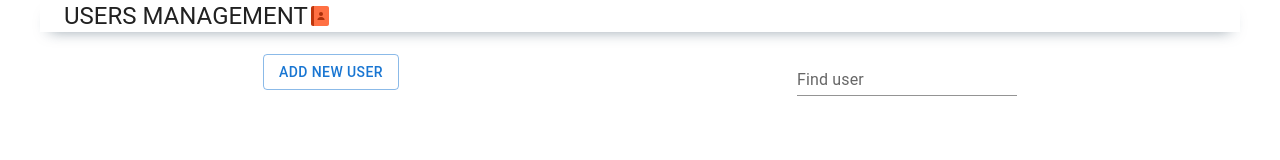
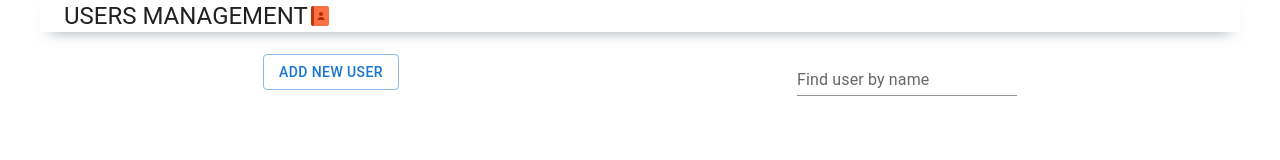
Before and after one commit to AlexeySapr/user-management, a React (Create React App) app: page / in a window 1280 px wide. Shown: the top 160 px of the page. Built offline with nearby package versions, Linux system fonts and the light colour scheme; no server answers.

Commit message:
Update filter label

```diff
--- a/src/components/filterSection/UserNameFilter.js
+++ b/src/components/filterSection/UserNameFilter.js
@@ -9,7 +9,7 @@ const UserNameFilter = () => {
   return (
     <TextField
       id="standard-basic"
-      label="Find user"
+      label="Find user by name"
       name="filter"
       value={filter}
       onChange={event =>
```
